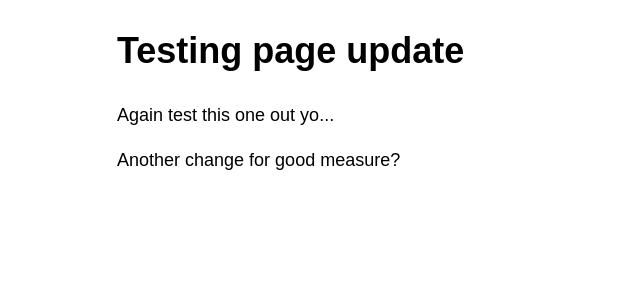
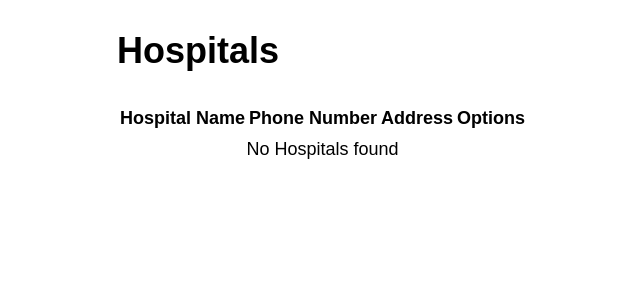
Before and after one commit to iplayguitar81/symfony4-test, a Symfony app: template templates/home/index.html.twig in a window 1280 px wide. Shown: the top 300 px of the page, without its empty margins (123-763 px from the left). Run offline with Twig, Linux system fonts and the light colour scheme; the template is opened without the code that fills it, so the values that code supplies are empty; some libraries are stand-ins or nearby versions.

Commit message:
Updating home index twig template

```diff
--- a/templates/home/index.html.twig
+++ b/templates/home/index.html.twig
@@ -9,10 +9,48 @@
 </style>
 
 <div class="example-wrapper">
-    <h1>Testing page update</h1>
+    <h1>Hospitals</h1>
 
-  <p>Again test this one out yo...</p>
-  <p>Another change for good measure?</p>
+
+    <table>
+        <thead>
+        <tr>
+            <th scope="col">Hospital Name</th>
+            <th scope="col">Phone Number</th>
+
+            <th scope="col">Address</th>
+
+            <th scope="col">Options</th>
+        </tr>
+        </thead>
+        <tbody>
+        {% for hospital in hospitals %}
+            <tr>
+                <td>{{ hospital.name }}</td>
+                <td>{{ hospital.phone_number }}</td>
+                <td>{{ hospital.address }}</td>
+
+                <td>
+                    <div class="">
+                        <a href="">
+                            View
+                        </a>
+                        <a href="">
+                            Edit
+                        </a>
+                        <a href="">
+                            Delete
+                        </a>
+                    </div>
+                </td>
+            </tr>
+        {% else %}
+            <tr>
+                <td colspan="4" align="center">No Hospitals found</td>
+            </tr>
+        {% endfor %}
+        </tbody>
+    </table>
 
 </div>
 {% endblock %}
```
